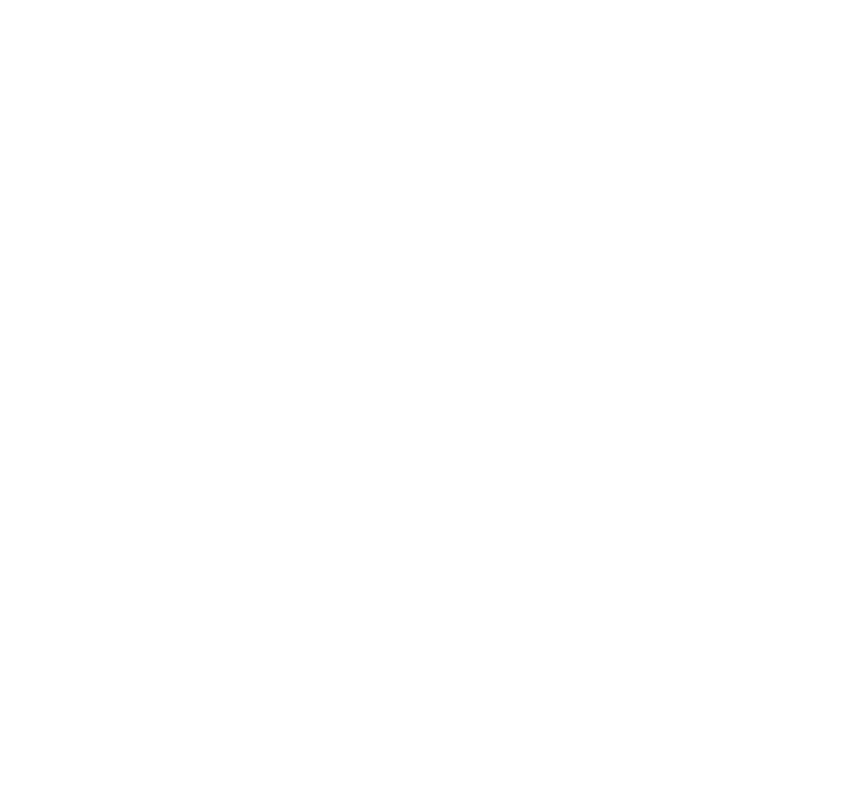
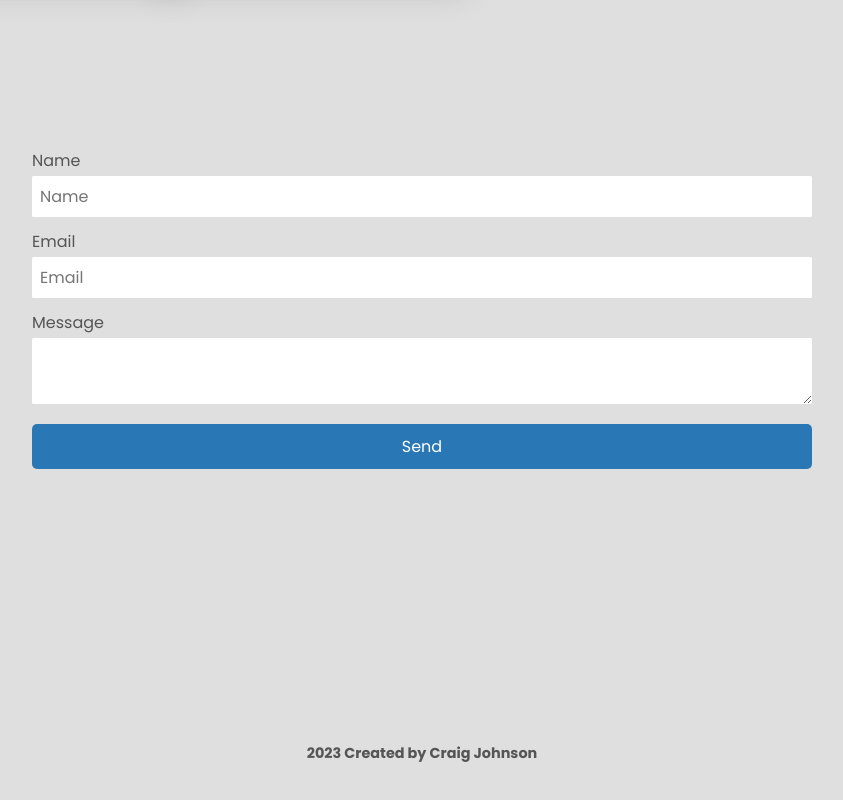
Before and after one commit to craigdev937/portfolio1, a React app: page / in a window 1280 px wide. Shown: the part 1606-2406 px from the top of the page, without its empty margins (218-1061 px from the left). Before the commit the page ends 908 px from the top, so only its background shows below. Built offline with nearby package versions, Linux system fonts and the light colour scheme; the HTML template or start-up script is replaced by a standard one.

Commit message:
Updated Project, Footer, and Contact components.  Sent test email.

```diff
--- a/package.json
+++ b/package.json
@@ -19,6 +19,7 @@
   },
   "homepage": "https://github.com/craigdev937/portfolio1#readme",
   "dependencies": {
+    "@emailjs/browser": "^3.10.0",
     "react": "^18.2.0",
     "react-dom": "^18.2.0",
     "react-icons": "^4.7.1"
--- a/src/app/App.tsx
+++ b/src/app/App.tsx
@@ -3,6 +3,9 @@
 import { About } from "../components/about/About";
 import { Contact } from "../components/contact/Contact";
 import { Header } from "../components/header/Header";
+import { Footer } from "../components/footer/Footer";
+import { Portfolio } from "../containers/portfolio/Portfolio";
+import { ScrollUp } from "../containers/scrollup/ScrollUp";
 import { ThemeContext } from "../context/Theme";
 
 export const App = (): JSX.Element => {
@@ -13,10 +16,11 @@
                 <Header />
                 <section className="main">
                     <About />
+                    <Portfolio />
                     <Contact />
                 </section>
-                {/* Scroll goes here */}
-                {/* Footer goes here */}
+                <ScrollUp />
+                <Footer />
             </React.Fragment>
         </section>
     );
--- a/src/components/contact/Contact.css
+++ b/src/components/contact/Contact.css
@@ -3,3 +3,31 @@
     padding: 10em;
     color: var(--foreground);
 }
+
+.form {
+    width: 100vw;
+    max-width: 550px;
+    margin: 2rem auto 5rem;
+    padding: 1rem 2rem;
+    background-color: #fff;
+    border-radius: 0.2rem;
+}
+
+.form__input,
+.form__message {
+    width: 100%;
+    border: none;
+    border-radius: 0.1rem;
+    padding: 0.5rem;
+    background-color: #fff;
+    margin-top: 0.2rem;
+    margin-bottom: 0.8rem;
+}
+
+.form__button {
+    width: 100%;
+    padding: 10px;
+    border-radius: 5px;
+    background: var(--primary);
+    color: #fff;
+}
--- a/src/components/contact/Contact.tsx
+++ b/src/components/contact/Contact.tsx
@@ -1,12 +1,59 @@
 import React from "react";
 import "./Contact.css";
+import emailjs from "@emailjs/browser";
 
 export const Contact = (): JSX.Element => {
+    const form = React.useRef<HTMLFormElement>(null);
+
+    const handleSubmit =
+    (event: React.FormEvent<HTMLFormElement>) => {
+        event.preventDefault();
+        const formInfo = form.current ? form.current: "";
+        emailjs.sendForm(
+            "service_j6mk07w",
+            "template_0jf3c55",
+            formInfo,
+            "wzeV7jLVOTmlUXHYx"
+        )
+        .then((result) => {
+            console.log(result.text);
+        }, (error) => {
+            console.log(error.text);
+        });
+    };
+
     return (
         <React.Fragment>
             <section id="contact" className="contact">
-                <h1>Contact</h1>
-                <p>Lorem ipsum dolor sit amet consectetur adipisicing elit. Alias eveniet quisquam consequatur doloremque autem ex neque saepe vitae veritatis maiores obcaecati molestias nisi, non nihil perspiciatis necessitatibus voluptates tenetur unde!</p>
+                <form ref={form} onSubmit={handleSubmit}>
+                    <aside>
+                        <label htmlFor="name">Name</label>
+                        <input
+                            className="form__input"
+                            placeholder="Name"
+                            type="text"
+                            name="user_name"
+                        />
+                    </aside>
+                    <aside>
+                        <label htmlFor="email">Email</label>
+                        <input
+                            className="form__input"
+                            placeholder="Email"
+                            type="email"
+                            name="user_email"
+                        />
+                    </aside>
+                    <aside>
+                        <label htmlFor="message">Message</label>
+                        <textarea className="form__message" name="message" />
+                    </aside>
+                    <input
+                        className="form__button"
+                        type="submit"
+                        value="Send"
+                    />
+                </form>
             </section>
         </React.Fragment>
     );
--- a/src/components/footer/Footer.tsx
+++ b/src/components/footer/Footer.tsx
@@ -10,7 +10,7 @@
                     href="https://github.com/craigdev937"
                     target="_blank"
                     rel="noreferrer"
-                    >Created by Craig Johnson
+                    >2023 Created by Craig Johnson
                 </a>
             </footer>
         </React.Fragment>
--- a/src/containers/project/Project.tsx
+++ b/src/containers/project/Project.tsx
@@ -1,7 +1,7 @@
 import React from "react";
 import "./Project.css";
 import { TfiGithub } from "react-icons/tfi";
-import { GrLaunch } from "react-icons/gr";
+import { MdLaunch } from "react-icons/md";
 import { IProject } from "../../models/Interfaces";
 import { ScrollUp } from "../scrollup/ScrollUp";
 
@@ -31,7 +31,7 @@
                     aria-label="website"
                     target="_blank"
                     rel="noreferrer">
-                        <GrLaunch
+                        <MdLaunch
                             className="project__icon"
                         />
                 </a>
--- a/src/data/projects.ts
+++ b/src/data/projects.ts
@@ -10,6 +10,7 @@
     "Git",
     "GitHub",
     "Node.js",
+    "REST APIs",
     "Express.js",
     "Express Handlebars",
     "MongoDB Atlas",
```
Also changed, not shown: 1 other file (tests, documents, lock files or other folders).
